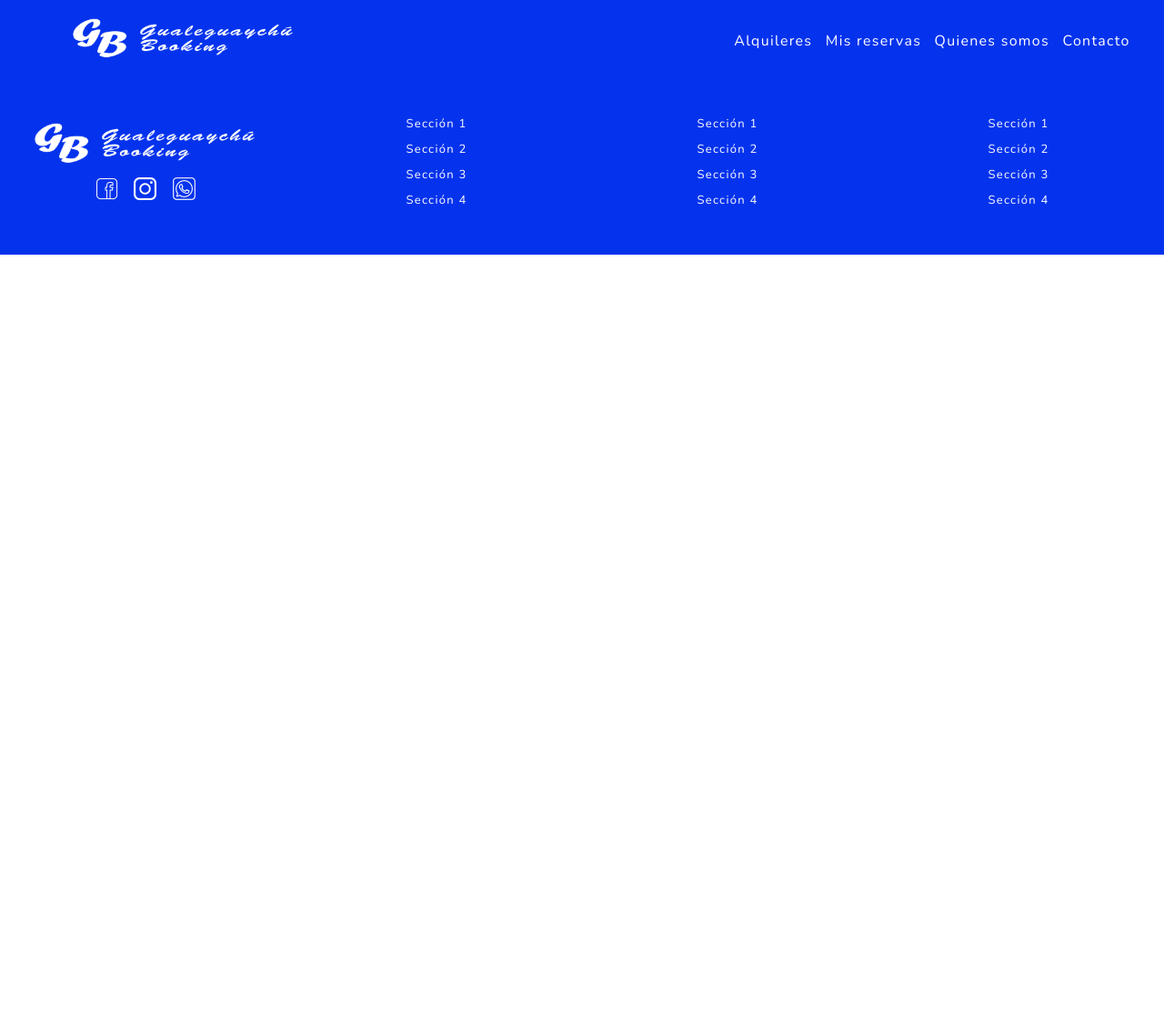
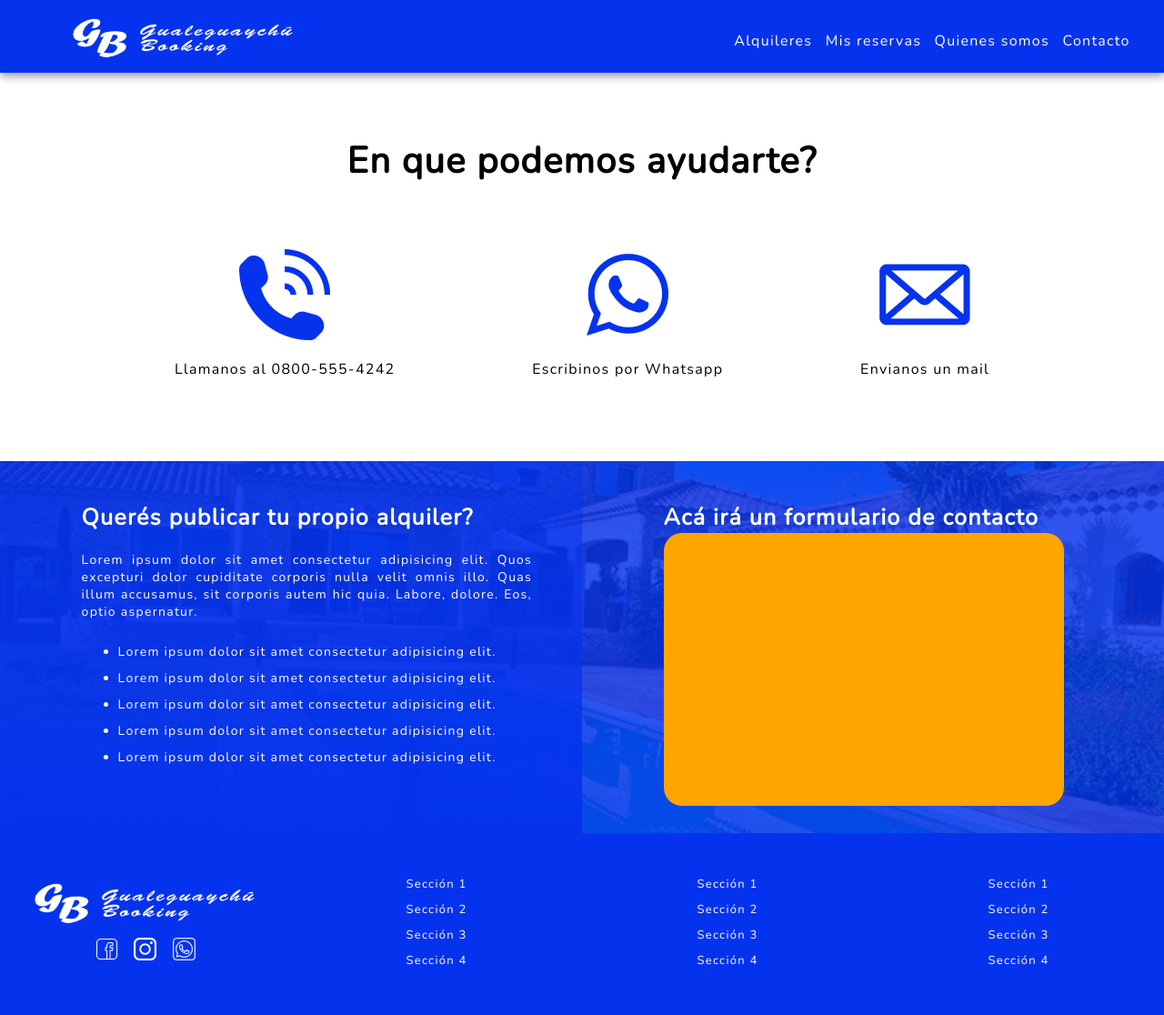
Before and after one commit to MarcoCarrazza/Alquileres-vacacionales---Carrazza, a plain HTML site: page contacto.html in a window 1280 px wide. Shown: the whole page at 91% size. Before the commit the page ends 800 px from the top, so only its background shows below. Drawn offline with nearby package versions, Linux system fonts and the light colour scheme.

Commit message:
Pre entrega PF R01

```diff
--- a/contacto.html
+++ b/contacto.html
@@ -38,6 +38,43 @@
             </nav>
         </div>
     </header>
+    <main>
+        <div class="contact-sec1">
+            <h1>En que podemos ayudarte?</h1>
+            <div class="contact-items">
+                <div class="contact-item">
+                    <img src="images/telephone.png" alt="">
+                    <p>Llamanos al 0800-555-4242</p>
+                </div>
+                <div class="contact-item">
+                    <img src="images/whatsapp2.png" alt="">
+                    <p>Escribinos por Whatsapp</p>
+                </div>
+                <div class="contact-item">
+                    <img src="images/mail.png" alt="">
+                    <p>Envianos un mail</p>
+                </div>
+            </div>
+        </div>
+        <div class="contact-sec2">
+            <div class="contact-left">
+                <h2>Querés publicar tu propio alquiler?</h2>
+                <p>Lorem ipsum dolor sit amet consectetur adipisicing elit. Quos excepturi dolor cupiditate corporis nulla velit omnis illo. Quas illum accusamus, sit corporis autem hic quia. Labore, dolore. Eos, optio aspernatur.</p>
+                <ul>
+                    <li>Lorem ipsum dolor sit amet consectetur adipisicing elit.</li>
+                    <li>Lorem ipsum dolor sit amet consectetur adipisicing elit.</li>
+                    <li>Lorem ipsum dolor sit amet consectetur adipisicing elit.</li>
+                    <li>Lorem ipsum dolor sit amet consectetur adipisicing elit.</li>
+                    <li>Lorem ipsum dolor sit amet consectetur adipisicing elit.</li>
+                </ul>
+            </div>
+            <div class="contact-rigth">
+                <h2>Acá irá un formulario de contacto</h2>
+                <div class="formulario"></div>
+
+            </div>
+        </div>
+    </main>
     <footer>
         <div class="footer-column1">
             <img src="images/logo-blanco.png" id="logo-footer" alt="">
--- a/style.css
+++ b/style.css
@@ -12,6 +12,10 @@ main{
 
 header{
     z-index: 3;
+}
+
+footer{
+    z-index: 1;
 }
 
 /*-----CSS para index.html-----*/
@@ -416,11 +420,12 @@ footer{
     align-items: center;
     justify-content: center;
     text-align: center;
+    font-weight: 700;
 }
 
 .us-counter-item img{
     width: 100px;
-    background-color: #0533ed;
+    margin: 13px 0;
 }
 
 /*-----CSS para mis-reservas.html-----*/
@@ -486,3 +491,79 @@ footer{
     letter-spacing: .2em;
     transition-duration: .6s;
 }
+
+/*-----CSS para contacto.html-----*/
+
+.contact-sec1{
+    padding: 70px 0;
+    /* box-shadow: inset 3px 0 15px .3px black; */
+}
+
+.contact-sec1 h1{
+    text-align: center;
+    padding-bottom: 50px;
+}
+
+.contact-items{
+    display: flex;
+    justify-content: space-between;
+    padding: 20px 15%;
+    text-align: center;
+}
+
+.contact-item img{
+    width: 100px;
+    margin-bottom: 15px;
+
+    transition-duration: .7s;
+}
+
+.contact-item img:hover{
+    width: 107px;
+    transition-duration: .7s;
+}
+
+.contact-sec2{
+    display: flex;
+    justify-content: center;
+    background-image: url(images/casa.jpg);
+    background-position: center;
+    background-size:cover;
+    color: #fff;
+}
+
+.contact-left{
+    width: 50%;
+    background-image:linear-gradient(rgb(5, 51,237, .9), rgb(5, 51, 237)) ;
+    padding: 45px 0 30px 7%;
+}
+
+.contact-left p{
+    font-size: 14px;
+    text-align: justify;
+    padding-right: 55px;
+    padding-top: 20px;
+}
+
+.contact-left ul{
+    margin: 25px 0 0 40px;
+    font-size: 14px;
+}
+
+.contact-left ul li{
+    margin-bottom: 10px;
+}
+
+.contact-rigth{
+    width: 50%;
+    padding: 45px 0 30px 7%;
+    background: #0533edd4;
+
+}
+
+.formulario{
+    background: orange;
+    width: 80%;
+    height: 300px;
+    border-radius: 20px;
+}
```
Also changed, not shown: quienes-somos.html (+3 -3 lines), Images/mail.png (added), Images/statics.png (added), Images/telephone.png (added), Images/whatsapp2.png (added), Wireframes/Proyecto final R01 - Alquileres desktop.png (added), Wireframes/Proyecto final R01 - Alquileres mobile.png (added), Wireframes/Proyecto final R01 - Contacto desktop.png (added), Wireframes/Proyecto final R01 - Contacto mobile.png (added), Wireframes/Proyecto final R01 - Inicio desktop.png (added), Wireframes/Proyecto final R01 - Inicio mobile.png (added), Wireframes/Proyecto final R01 - Mis reservas desktop.png (added), Wireframes/Proyecto final R01 - Mis reservas mobile.png (added), Wireframes/Proyecto final R01 - Quienes somos desktop.png (added), 3 more files.
